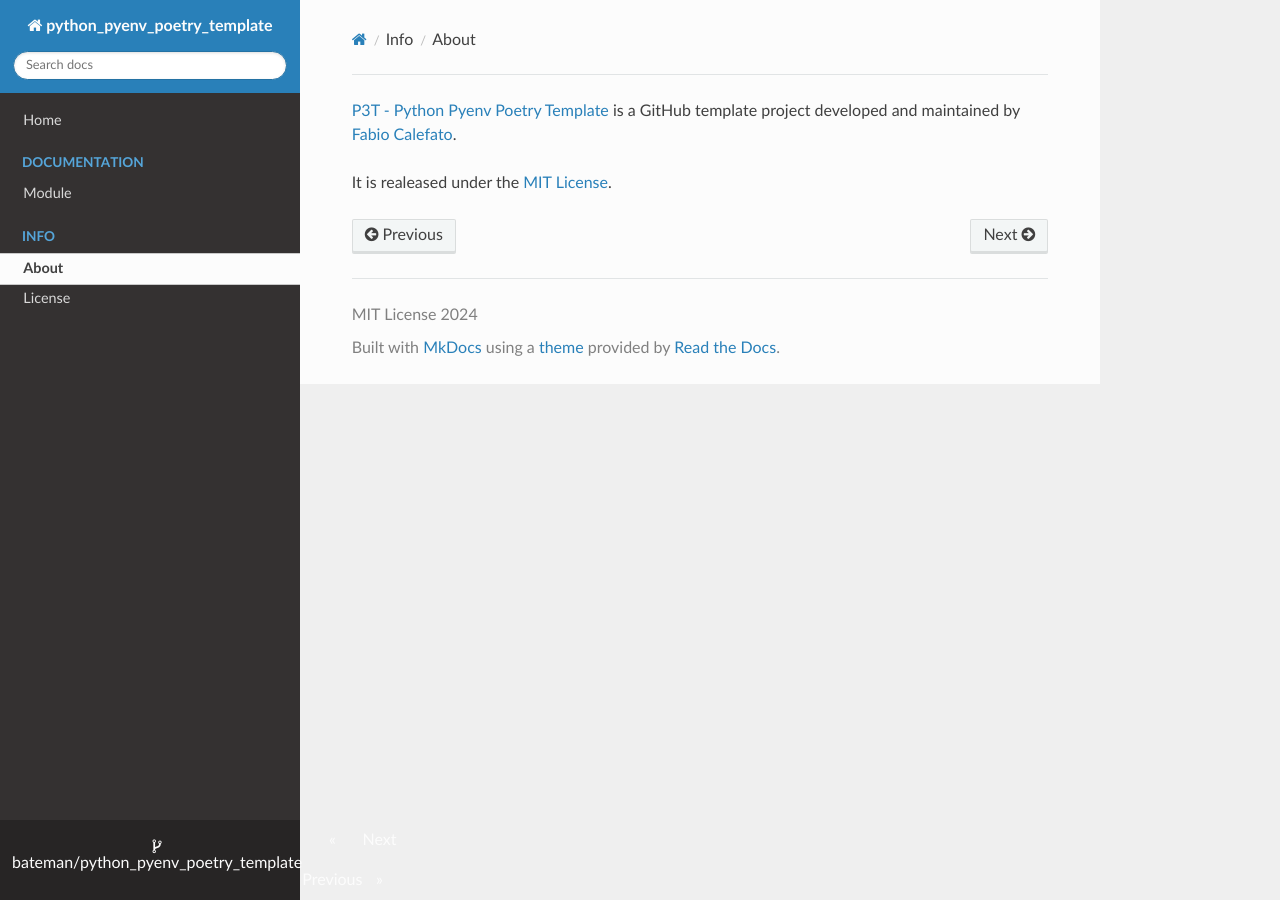
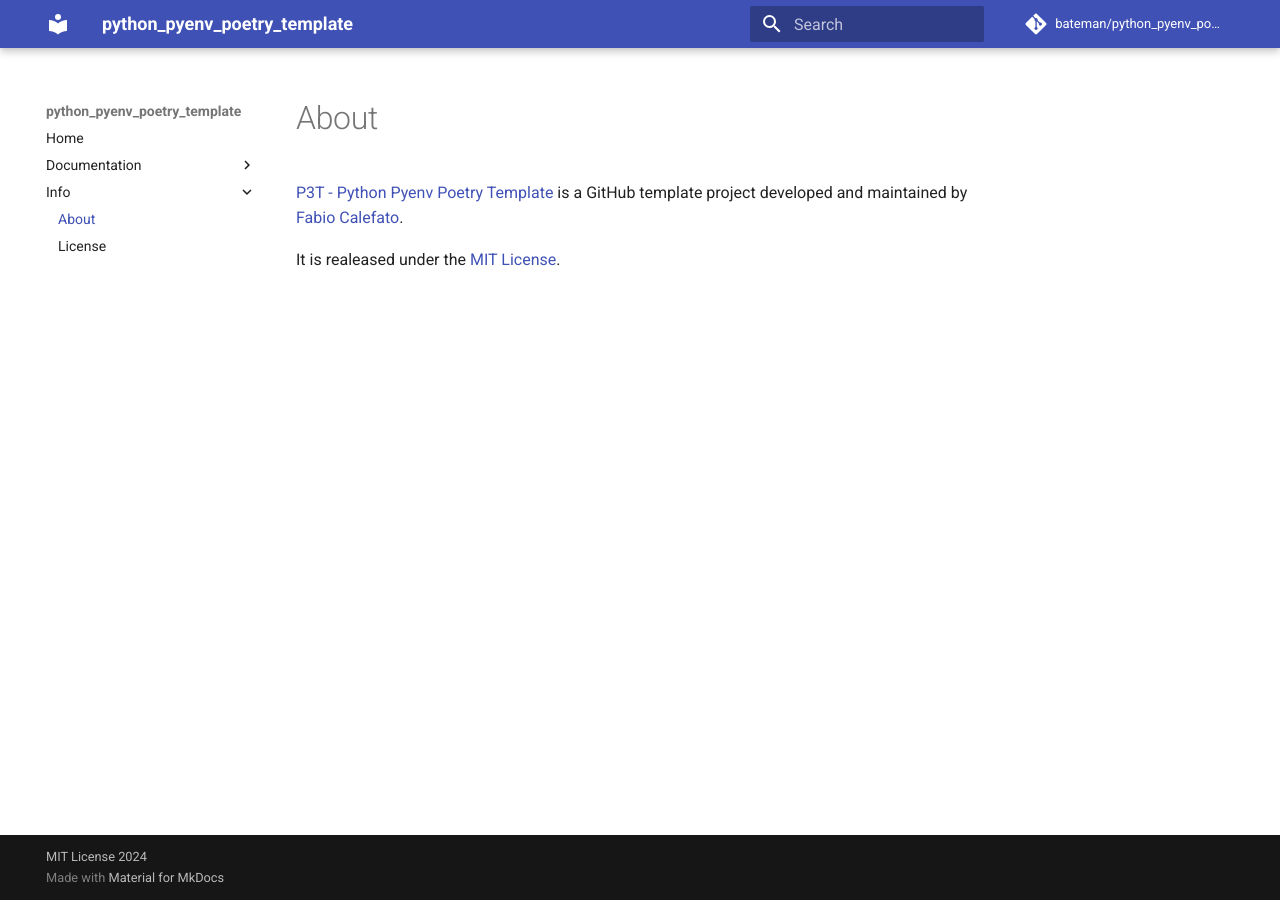
Before and after one commit to bateman/python_pyenv_poetry_template, an MkDocs documentation site: the page built from docs/about.md, in a window 1280 px wide. Built offline with MkDocs 1.6.1 and Material for MkDocs 9.7.7, drawn with Linux system fonts in a browser that asks for light colours; nearby versions of some CDN libraries; comment, search, counter and statistics services are not loaded.

Commit message:
Change docs theme to material

```diff
--- a/mkdocs.yml
+++ b/mkdocs.yml
@@ -14,7 +14,7 @@ copyright: MIT License 2024
 
 # Configuration
 theme:
-  name: readthedocs
+  name: material
 
 plugins:
   - search
--- a/pyproject.toml
+++ b/pyproject.toml
@@ -28,6 +28,7 @@ pytest-cov = "*"
 
 [tool.poetry.group.docs.dependencies]
 mkdocs = "*"
+mkdocs-material = "*"
 mkdocstrings = "*"
 mkdocs-autorefs = "*"
 mkdocstrings-python = "*"
```
Also changed, not shown: requirements-docs.txt (+11 -0 lines), 1 other file.
